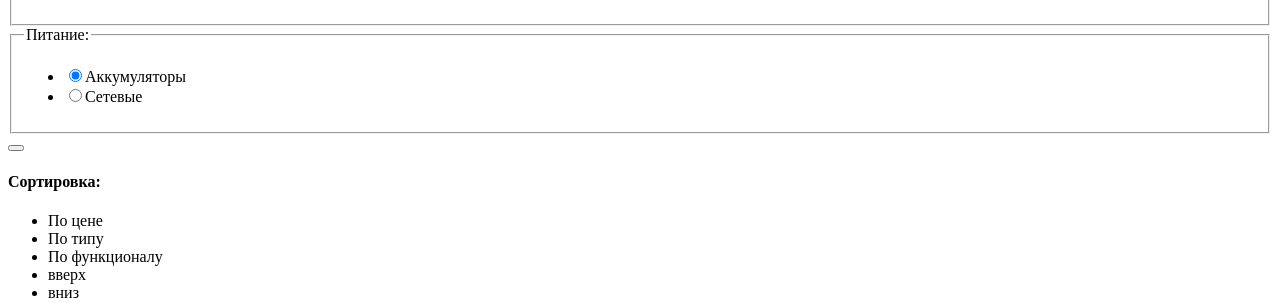
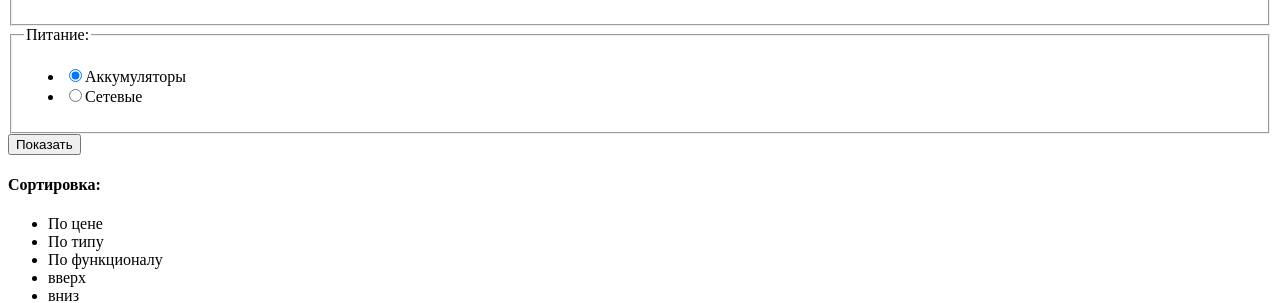
Before and after one commit to Jeurei/1233659-technomart-27, a plain HTML site: page catalog.html in a window 1280 px wide. Shown: the part 821-1124 px from the top of the page. Drawn offline with Linux system fonts and the light colour scheme.

Commit message:
быстрй фикс

```diff
--- a/catalog.html
+++ b/catalog.html
@@ -126,7 +126,7 @@
                 <li><input type="radio" name="source" id="netw" value="2"><label for="netw">Сетевые</label></li>
               </ul>
             </fieldset>
-            <button type="submit" value="Показать"></button>
+            <button type="submit">Показать</button>
           </form>
         </div>
         <div class="catalog">
```
Also changed, not shown: index.html (+1 -1 lines).
